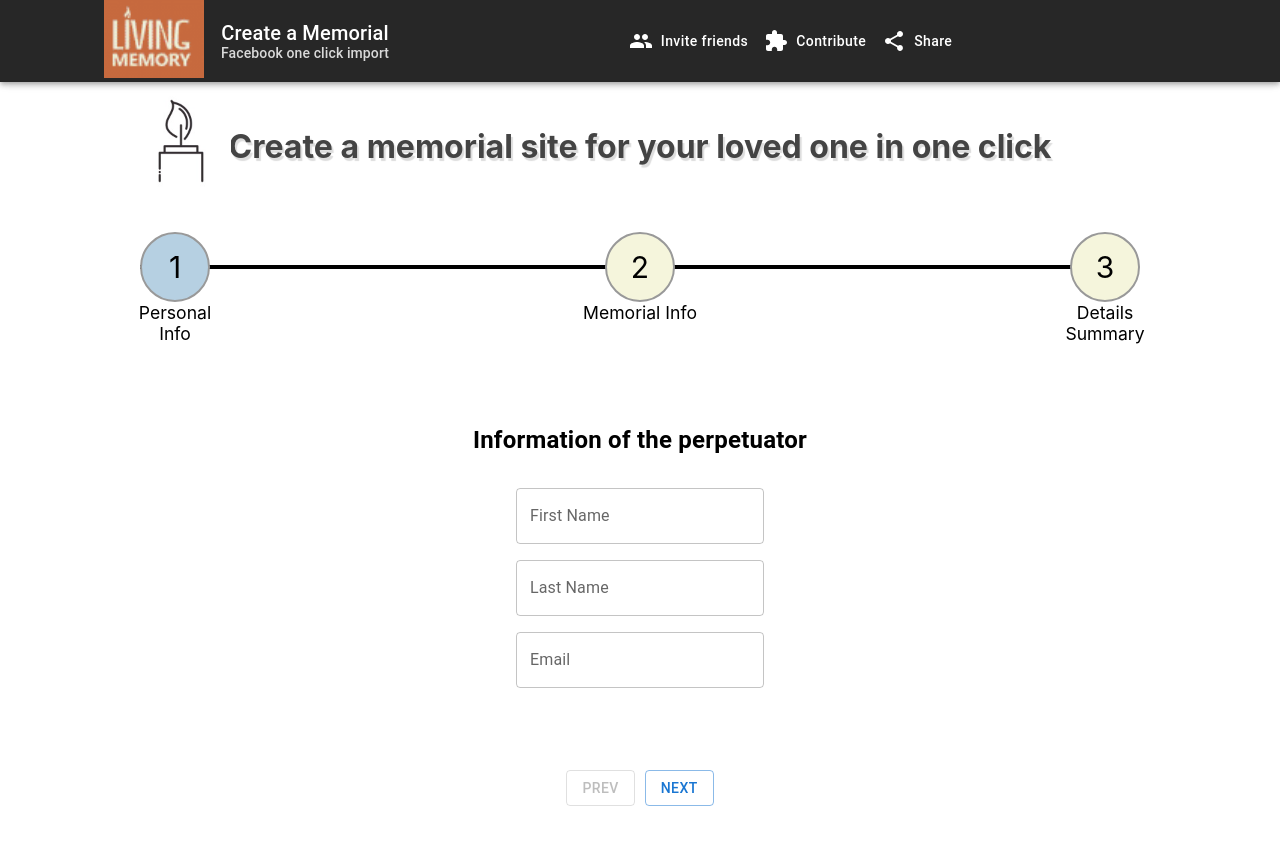
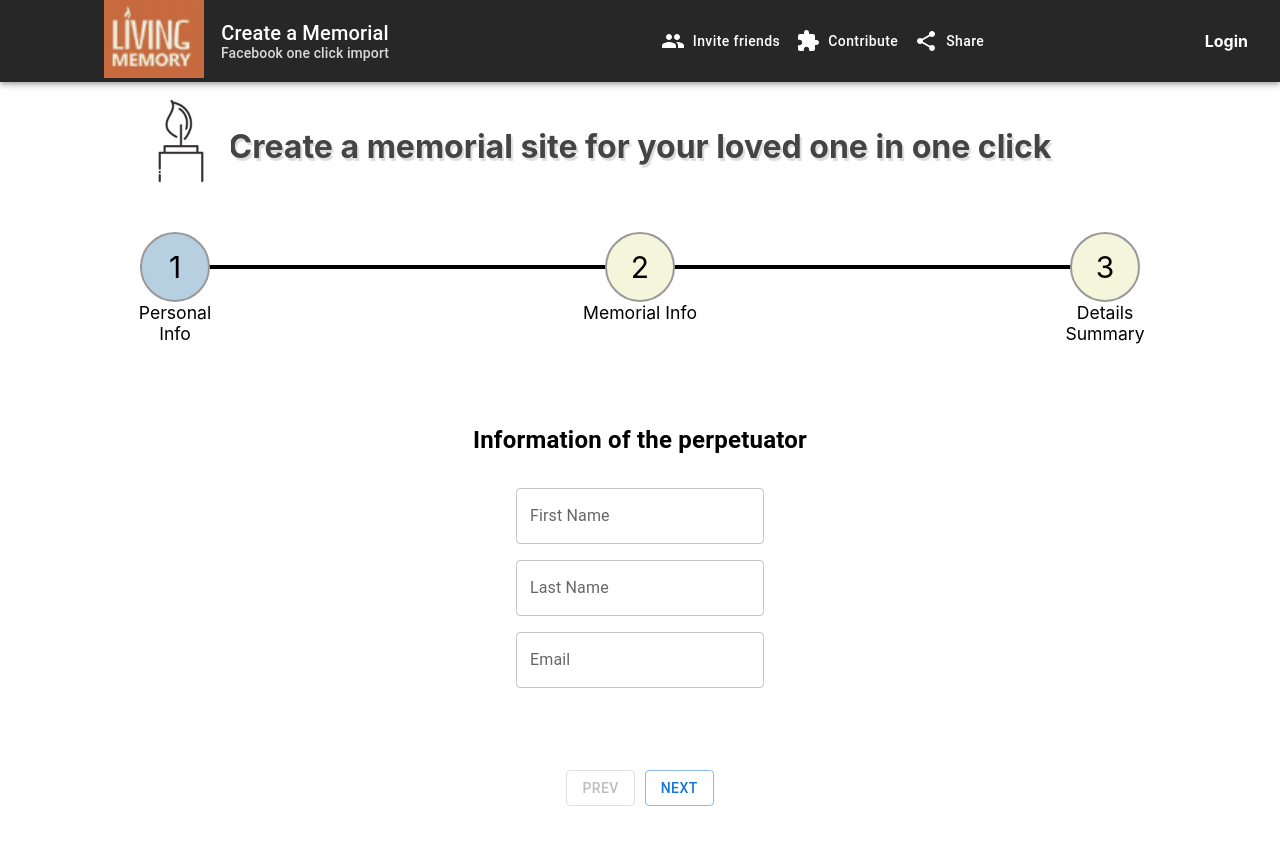
Before and after one commit to yehudagoldner/living-memory, a React (Create React App) app: page / in a window 1280 px wide. Shown: the top 844 px of the page. Built offline with nearby package versions, Linux system fonts and the light colour scheme.

Commit message:
server auth

```diff
--- a/package.json
+++ b/package.json
@@ -23,6 +23,7 @@
     "emailjs": "^4.0.0",
     "express": "^4.18.1",
     "fb": "^2.0.0",
+    "js-md5": "^0.7.3",
     "moment": "^2.29.4",
     "nodemailer": "^6.7.7",
     "prisma": "^4.2.0",
--- a/routes/index.js
+++ b/routes/index.js
@@ -2,6 +2,8 @@ const { PrismaClient } = require("@prisma/client");
 const express = require("express");
 const postsRoutes = require("./posts")
 const genericRoute = require("./generic")
+const md5 = require('js-md5');
+
 const { getQuery } = require("../services/getQuery");
 const app = express.Router();
 const { collectFacebookData, login } = require("../services/facebook/");
@@ -15,13 +17,13 @@ app.use('/posts', postsRoutes)
 
 app.route("/api/pagesLiked").get(async (req, res)=> res.json(await prisma.pagesLiked.findMany({})))
 app.route("/api/profileImages").get(async (req, res)=> res.json(await prisma.profileImages.findMany({})))
-app.route("/api/user").get(async (req, res)=> res.json(await prisma.user.findFirst({})))
+app.route("/api/user").get(async (req, res)=> res.json(await prisma.user.findFirst({where:{email:req.params.email, password:req.params.password}})))
 app.get("/api/:userId/all", async (req, res) => {
   const user = await prisma.user.findFirst({ where: { facebook_id: req.params.userId } })
   res.json( {
    posts: await prisma.post.findMany({ where: { userId: user.id } }),
    pagesLiked: await prisma.pagesLiked.findMany({ where: { userId: user.id } }),
-   profileImages: await prisma.profileImages.findMany({ where: { userId: user.id } }),
+   profileImages: await prisma.profileImages.findMany({ where: { userId: user.id,} }),
   })
 });
 app.use('/api/:userId', genericRoute)
--- a/server.js
+++ b/server.js
@@ -7,11 +7,14 @@ const indexRoutes = require('./routes/index')
 const cookieParser = require('cookie-parser')
 const app = express();
 const path = require('path');
+const md5 = require('js-md5');
 app.use(cookieParser())
 app.use(cors())
 app.use(express.json());
 app.use(express.urlencoded({ extended: true }));
 app.use(express.static(path.join(__dirname, 'build')));
+
+
 
 app.use('/', indexRoutes)
 app.get('/*', (req, res)=>{
--- a/services/facebook/utils.js
+++ b/services/facebook/utils.js
@@ -1,4 +1,5 @@
 const { PrismaClient, Prisma } = require("@prisma/client");
+const md5 = require('js-md5');
 const { FB } = require("fb");
 const prisma = new PrismaClient();
 
@@ -28,7 +29,7 @@ const saveUser = async (user, cookie) => {
     data: {
       firstName: cookie.firstName,
       lastName: cookie.lastName,
-      password: cookie.password,
+      password: md5(cookie.password),
       email: cookie.email,
     },
   });
--- a/src/components/Navbar/LoginForm.js
+++ b/src/components/Navbar/LoginForm.js
@@ -16,17 +16,7 @@ const LoginForm = ({ Login, error, setUser }) => {
   return (
     <form className="form-outer" onSubmit={submitHandler}>
       <div className="form-inner">
-        <div className="form-group">
-          <label htmlFor="name">Name:</label>
-          <input
-            className="name"
-            type="text"
-            name="name"
-            id="name"
-            onChange={(e) => setDetails({ ...details, name: e.target.value })}
-            value={details.name}
-          />
-        </div>
+
         <div className="form-group">
           <label htmlFor="email">Email:</label>
           <input
@@ -52,7 +42,7 @@ const LoginForm = ({ Login, error, setUser }) => {
           />
         </div>
         {error != "" ? <div className="error"> {error} </div> : ""}
-        <Link to="https://living-memory.xyz:8443/10158842065863652">
+        <Link to="/10158842065863652">
           <Button
             type="submit"
             sx={{ color: "white", mt: "30px" }}
--- a/src/components/Navbar/Navbar.css
+++ b/src/components/Navbar/Navbar.css
@@ -55,8 +55,11 @@ label{
   color: white;
   font-weight: bold;
   text-decoration: none;
-  position: relative;
-  left:450px;
+  position: absolute;
+  right: 2em;
+  top: 50%;
+  transform: translateY(-50%);
+
 }
 
 /* .form-outer:hover  {
--- a/src/components/Navbar/Navbar.js
+++ b/src/components/Navbar/Navbar.js
@@ -64,7 +64,6 @@ function DrawerAppBar(props) {
   };
 
   const LogOut = () => {
-    console.log("Logout");
     setUser({ name: "", email: "" });
   };
 
@@ -305,21 +304,22 @@ function DrawerAppBar(props) {
                   </Link>
                 </Box>
                 {user.email !== "" ? (
-                  <Button
+                  <Link
+                    to="/"
                     className="loginbtn"
                     sx={{ color: "white" }}
                     onClick={LogOut}
                   >
                     Logout
-                  </Button>
+                  </Link>
                 ) : (
-                  <Button
+                  <Link
                     className="loginbtn"
                     sx={{ color: "white" }}
                     onClick={loginHandleClick}
                   >
                     Login
-                  </Button>
+                  </Link>
                 )}
                 <Typography>
                   {isShown && (
```
